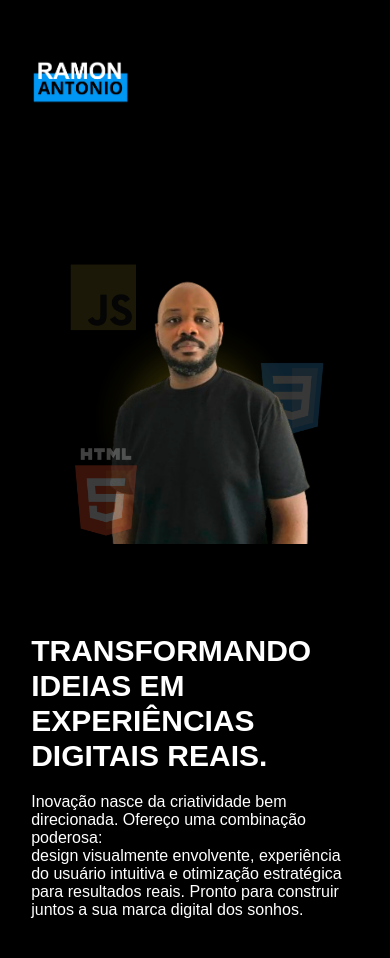
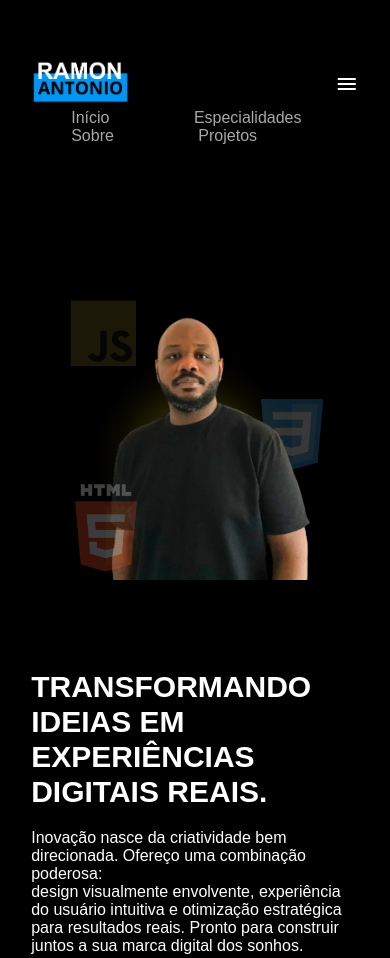
Before and after one commit to ramonsantonio/my-portfolio, a plain HTML site: page index.html in a window 390 px wide. Shown: the top 958 px of the page. Drawn offline with nearby package versions, Linux system fonts and the light colour scheme.

Commit message:
Media Query

```diff
--- a/index.html
+++ b/index.html
@@ -1,5 +1,6 @@
 <!DOCTYPE html>
 <html lang="pt-br">
+
 <head>
     <meta charset="UTF-8">
     <meta name="viewport" content="width=device-width, initial-scale=1.0">
@@ -7,9 +8,12 @@
     <link rel="stylesheet" href="media/style.css" media="screen and (orientation: portrait)">
     <!-- icons -->
     <link rel="stylesheet" href="https://cdn.jsdelivr.net/npm/bootstrap-icons@1.13.1/font/bootstrap-icons.min.css">
+    <link rel="stylesheet"
+        href="https://fonts.googleapis.com/css2?family=Material+Symbols+Outlined:opsz,wght,FILL,GRAD@20..48,100..700,0..1,-50..200&icon_names=menu" />
     <!-- Fim icons -->
     <title>Ramon Antônio</title>
 </head>
+
 <body>
     <header>
         <div class="interface">
@@ -35,7 +39,20 @@
                     </button>
                 </a>
             </div> <!--btn-contato-->
+
+            <span id="burguer" class="material-symbols-outlined" onclick="clickMenu()">
+                menu
+            </span>
         </div> <!--interface-->
+
+        <nav id="mobile">
+            <ul>
+                <li><a href="#">Início</a></li>
+                <li><a href="#">Especialidades</a></li>
+                <li><a href="#">Sobre</a></li>
+                <li><a href="#">Projetos</a></li>
+            </ul>
+        </nav>
     </header>
 
     <main>
@@ -48,11 +65,14 @@
                         </h1>
 
                         <p>
-                            Inovação nasce da criatividade bem direcionada. Ofereço uma combinação poderosa: <br> design visualmente envolvente, experiência do usuário intuitiva e otimização estratégica <br> para resultados reais. Pronto para construir juntos a sua marca digital dos sonhos.
+                            Inovação nasce da criatividade bem direcionada. Ofereço uma combinação poderosa: <br> design
+                            visualmente envolvente, experiência do usuário intuitiva e otimização estratégica <br> para
+                            resultados reais. Pronto para construir juntos a sua marca digital dos sonhos.
                         </p>
 
                         <div class="btn-contato">
-                            <a href="https://wa.me/5521994181192?text=Ol%C3%A1%20Ramon%20Antonio,%20%20vamos%20conversa...">
+                            <a
+                                href="https://wa.me/5521994181192?text=Ol%C3%A1%20Ramon%20Antonio,%20%20vamos%20conversa...">
                                 <button>
                                     Entre em contato
                                 </button>
@@ -77,13 +97,15 @@
                     <div class="especialidades-box">
                         <i class="bi bi-wordpress"></i>
                         <h3>Website</h3>
-                        <p>Crio websites modernos, responsivos e otimizados para melhorar sua presença online e atrair mais clientes.</p>
+                        <p>Crio websites modernos, responsivos e otimizados para melhorar sua presença online e atrair
+                            mais clientes.</p>
                     </div> <!--especialidade-box-->
 
                     <div class="especialidades-box">
                         <i class="bi bi-cart"></i>
                         <h3>Loja Online</h3>
-                        <p>Desenvolvo lojas online personalizadas, modernas e funcionais para o sucesso do seu negócio digital.</p>
+                        <p>Desenvolvo lojas online personalizadas, modernas e funcionais para o sucesso do seu negócio
+                            digital.</p>
                     </div> <!--especialidade-box-->
 
                     <div class="especialidades-box">
@@ -110,17 +132,25 @@
                             <span>SOU RAMON ANTÔNIO.</span>
                         </h2>
                         <p>
-                            Sou um desenvolvedor web apaixonado por transformar ideias em realidade digital. Utilizo as tecnologias fundamentais da web, para construir sites responsivos, interfaces dinâmicas e aplicações interativas. Com HTML estruturo o conteúdo de forma semântica e acessível, com CSS dou vida ao design com estilos modernos e responsivos, e com JavaScript adiciono funcionalidades inteligentes e experiências de usuário envolventes.
+                            Sou um desenvolvedor web apaixonado por transformar ideias em realidade digital. Utilizo as
+                            tecnologias fundamentais da web, para construir sites responsivos, interfaces dinâmicas e
+                            aplicações interativas. Com HTML estruturo o conteúdo de forma semântica e acessível, com
+                            CSS dou vida ao design com estilos modernos e responsivos, e com JavaScript adiciono
+                            funcionalidades inteligentes e experiências de usuário envolventes.
                         </p>
 
                         <p>
-                            Meu foco está sempre na qualidade, performance e usabilidade. Seja um site institucional ou uma aplicação completa, trabalho com dedicação para entregar soluções eficazes e alinhadas às necessidades do cliente. Transforme sua ideia em um produto digital incrível!
+                            Meu foco está sempre na qualidade, performance e usabilidade. Seja um site institucional ou
+                            uma aplicação completa, trabalho com dedicação para entregar soluções eficazes e alinhadas
+                            às necessidades do cliente. Transforme sua ideia em um produto digital incrível!
                         </p>
 
                         <div class="btn-social">
                             <a href="https://github.com/ramonsantonio"><button><i class="bi bi-github"></i></button></a>
-                            <a href="https://www.linkedin.com/in/ramon-antonio/"><button><i class="bi bi-linkedin"></i></button></a>
-                            <a href="https://www.instagram.com/ramonsantonio/"><button><i class="bi bi-instagram"></i></button></a>
+                            <a href="https://www.linkedin.com/in/ramon-antonio/"><button><i
+                                        class="bi bi-linkedin"></i></button></a>
+                            <a href="https://www.instagram.com/ramonsantonio/"><button><i
+                                        class="bi bi-instagram"></i></button></a>
 
                         </div> <!--btn-social-->
 
@@ -162,7 +192,7 @@
                         <p>Gestão Tráfego</p>
                     </div> <!--portfolio-box-->
 
-                     <div class="portfolio-box">
+                    <div class="portfolio-box">
                         <img src="site/cem-brasil.png" alt="cem brasil" class="site">
                         <p>Cem Brasil</p>
                     </div> <!--portfolio-box-->
@@ -201,7 +231,7 @@
                 </div> <!--Flex-->
 
                 <div class="flex">
-                        <div class="portfolio-box">
+                    <div class="portfolio-box">
                         <img src="site/sanitizatudo.png" alt="Sanitizatudo" class="site">
                         <p>Sanitizatudo</p>
                     </div> <!--portfolio-box-->
@@ -256,5 +286,17 @@
             © 2025 Ramon Antônio - Todos os direitos reservados.
         </section> <!--fundo-site-->
     </footer>
+
+    <script>
+        function clickMenu() {
+            if (mobile.style.display == 'block') {
+                mobile.style.display = 'none'
+            }
+            else {
+                mobile.style.display = 'block'
+            }
+        }
+    </script>
 </body>
+
 </html>
--- a/media/style.css
+++ b/media/style.css
@@ -17,6 +17,27 @@
     .menu-desktop,
     .btn-contato {
         display: none;
+    }
+
+    #burguer {
+        color: white;
+        display: block;
+    }
+
+    #burguer:hover {
+        cursor: pointer;
+        transform: scale(1.05);
+        color: #0096f3;
+    }
+
+
+    #mobile {
+        display: flex;
+
+    }
+
+    #mobile ul li a {
+        flex-direction: column;
     }
 
     /* Topo do Site */
--- a/style.css
+++ b/style.css
@@ -44,15 +44,25 @@ h2.titulo span {
 
 /* CABEÇALHO */
 
+
+#burguer {
+    display: none;
+}
+
+
+#mobile {
+    display: none;
+}
+
 header {
     padding: 40px 4%;
 }
 
-.logo  img {
+.logo img {
     width: 100px;
 }
 
-header > .interface {
+header>.interface {
     display: flex;
     align-items: center;
     justify-content: space-between;
@@ -87,7 +97,7 @@ header nav ul li {
 /* Topo do Site */
 
 section.topo-do-site {
-     padding: 40px 4%;
+    padding: 40px 4%;
 }
 
 section.topo-do-site .flex {
@@ -111,13 +121,13 @@ section.topo-do-site .flex {
     position: relative;
     width: 400px;
     animation: flutuar 2s ease-in-out infinite alternate
-
 }
 
 @keyframes flutuar {
     0% {
         top: 0;
     }
+
     100% {
         top: 30px;
     }
@@ -231,7 +241,7 @@ section.portfolio {
     box-shadow: 0px 0px 10px #0096f3;
 }
 
-.portfolio .portfolio-box p{
+.portfolio .portfolio-box p {
     color: white;
     text-align: center;
     padding: 15px 0px;
```
